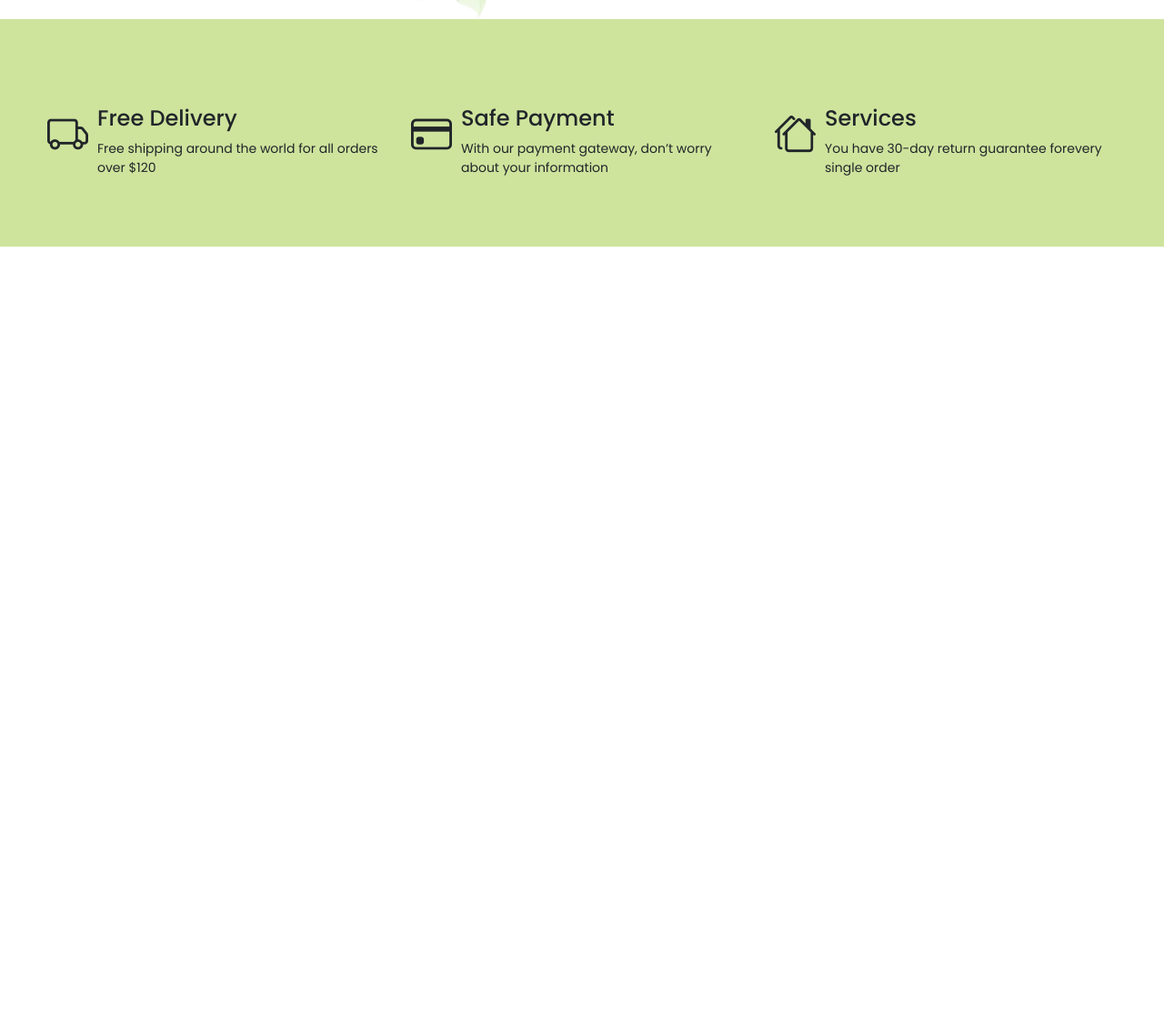
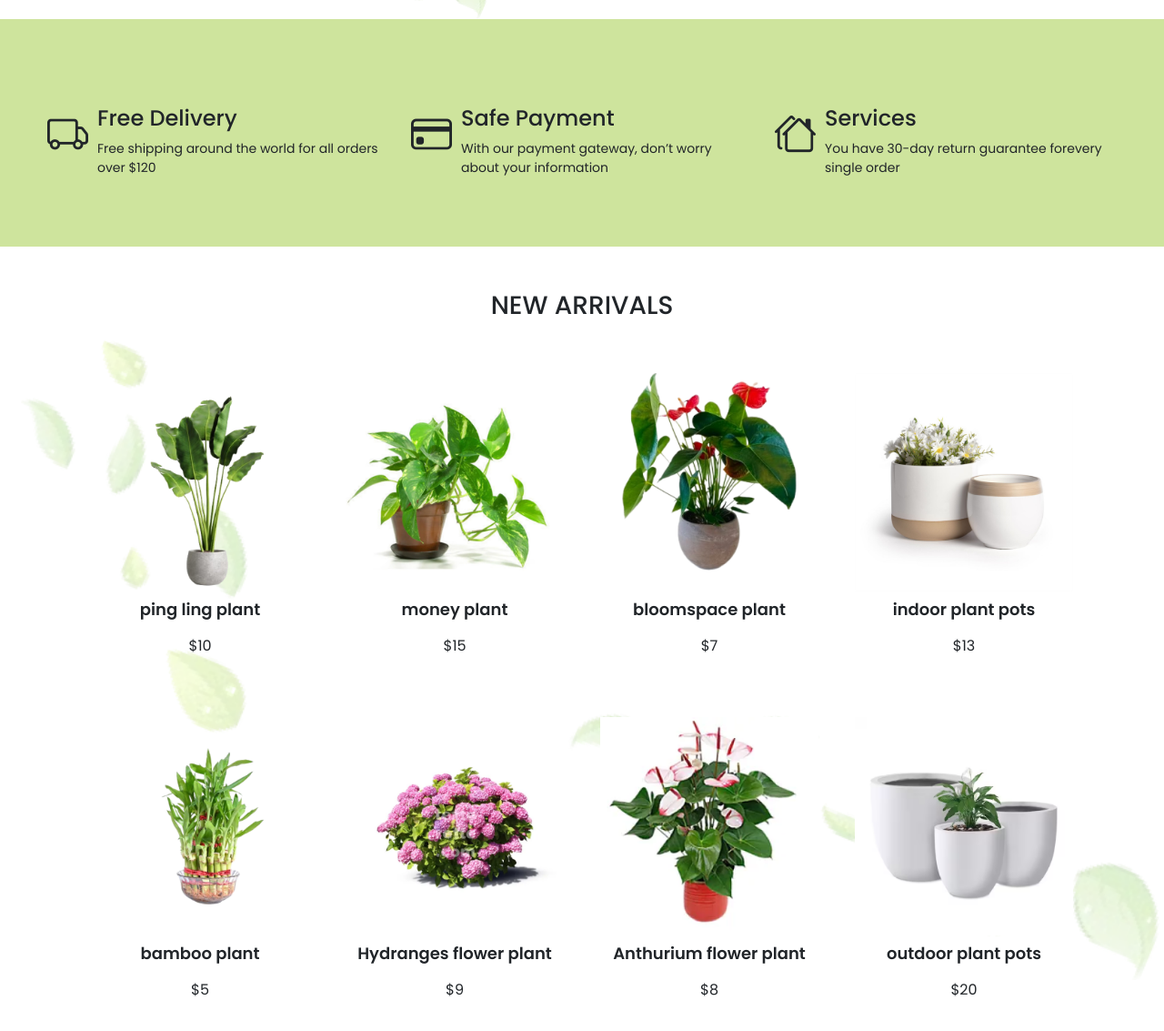
Before and after one commit to Krishpatel3085/Plantsy, a plain HTML site: page index.html in a window 1280 px wide. Shown: the part 2281-3414 px from the top of the page at 91% size. Before the commit the page ends 2552 px from the top, so only its background shows below. Drawn offline with nearby package versions, Linux system fonts and the light colour scheme.

Commit message:
add Section five

```diff
--- a/index.html
+++ b/index.html
@@ -232,6 +232,69 @@
                 </div>
             </div>
         </div>
+    </div>
+    <!-- Section Five -->
+    <div class="section-five py-5">
+        <div class="container">
+            <div class="row">
+                <div class="col-md-12 text-center">
+                    <h3>NEW ARRIVALS</h3>
+                </div>
+            </div>
+            <div class="row ">
+                <div class="col-md-12">
+                    <div class="arrivels">
+                        <div class="arrivels-1">
+                            <img src="./Imgs/Rectangle 45.png" alt="">
+                            <h5>ping ling plant</h5>
+                            <p>$10</p>
+                        </div>
+                        <div class="arrivels-1">
+                            <img src="./Imgs/Rectangle 46.png" alt="">
+                            <h5>money plant</h5>
+                            <p>$15</p>
+                        </div>
+                        <div class="arrivels-1">
+                            <img src="./Imgs/Rectangle 48.png" alt="">
+                            <h5>bloomspace plant</h5>
+                            <p>$7</p>
+                        </div>
+                        <div class="arrivels-1">
+                            <img src="./Imgs/Rectangle 49.png" alt="">
+                            <h5>indoor plant pots</h5>
+                            <p>$13
+                            </p>
+                        </div>
+                    </div>
+                </div>
+                <div class="col-md-12">
+                    <div class="arrivels">
+                        <div class="arrivels-1">
+                            <img src="./Imgs/Rectangle 47.png" alt="">
+                            <h5>bamboo plant</h5>
+                            <p>$5</p>
+                        </div>
+                        <div class="arrivels-1">
+                            <img src="./Imgs/image 16.png" alt="">
+                            <h5>Hydranges flower plant</h5>
+                            <p>$9</p>
+                        </div>
+                        <div class="arrivels-1">
+                            <img src="./Imgs/image 16-1.png" alt="">
+                            <h5>Anthurium flower plant</h5>
+                            <p>$8</p>
+                        </div>
+                        <div class="arrivels-1">
+                            <img src="./Imgs/Rectangle 50.png" alt="">
+                            <h5>outdoor plant pots</h5>
+                            <p>$20
+                            </p>
+                        </div>
+                    </div>
+                </div>
+            </div>
+        </div>
+    </div>
 </body>
 
 </html>
--- a/style.css
+++ b/style.css
@@ -207,7 +207,7 @@
     width: 100%;
     height: auto;
     background-image: url(./Imgs/image.png);
-    background-position:center left bottom;
+    background-position: center left bottom;
     background-repeat: no-repeat;
     background-size: contain;
 }
@@ -217,29 +217,35 @@
     height: 200px;
 
 }
-.three-box h3{
+
+.three-box h3 {
     font-size: 32px;
 }
+
 .three-box p {
     font-size: 14px;
 }
-.three-box button{
+
+.three-box button {
     width: 150px;
     height: 45px;
     background-color: transparent;
-    border:3px solid #537749;
+    border: 3px solid #537749;
 }
-#box-three{
+
+#box-three {
     display: flex;
     justify-content: end;
     align-items: center;
 }
-#box-3-img{
+
+#box-3-img {
     display: flex;
     justify-content: center;
 }
+
 /*Section Four  */
-.Section-four{
+.Section-four {
     width: 100%;
     height: 120px;
     background-color: #CEE49D;
@@ -247,11 +253,13 @@
     align-items: center;
 
 }
-.Section-four .row{
+
+.Section-four .row {
     display: flex;
     justify-content: center;
 }
-#services{
+
+#services {
     display: flex;
     gap: 10px;
     width: 400px;
@@ -259,9 +267,40 @@
     cursor: pointer;
 
 }
-.service p{
+
+.service p {
     font-size: 14px;
 }
-#services i{
+
+#services i {
     font-size: 45px;
 }
+
+/* Section Five */
+.section-five {
+    width: 100%;
+    text-align: center;
+    background-image: url(./Imgs/section-five.png);
+    background-position: center;
+    background-repeat: no-repeat;
+    background-size: contain;
+}
+
+.arrivels {
+    display: flex;
+    text-align: center;
+    justify-content: center;
+    margin-top: 50px;
+    gap: 40px;
+    flex-wrap: wrap;
+}
+.arrivels h5{
+    font-size: 18px;
+    font-weight: 600;
+    line-height: 40px;
+}
+.arrivels-1 img {
+    width: 240px;
+    height: auto;
+    margin: auto;
+}
```
Also changed, not shown: Imgs/section-five.png (added).
